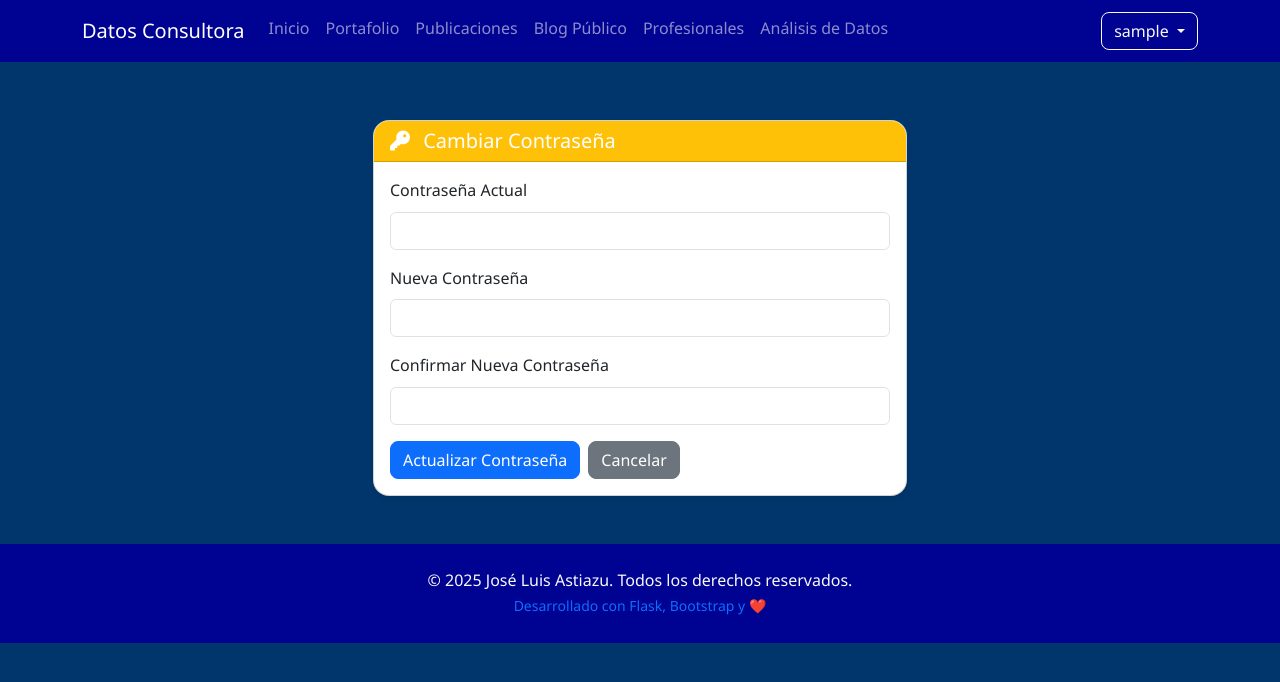
After one commit to astiazu/bioforge-pro, a Flask app: page /profiles/private/cambiar-pass in a window 1280 px wide. The commit adds this page. Shown: the top 682 px of the page. Run offline with Flask 3, Linux system fonts and the light colour scheme; the visitor is signed in with stand-in values (Sample User, id 1).

Commit message:
feat: mejora en gestión de ubicaciones y password

```diff
--- a/app/routes.py
+++ b/app/routes.py
@@ -16,7 +16,8 @@ from app.models import User, Note, Publication, NoteStatus, Clinic, Availability
 from app import db, mail
 from flask_mail import Message
 from app.utils import upload_to_cloudinary, enviar_mensaje_telegram
-
+import secrets
+import string
 import re
 import chardet
 
@@ -1415,30 +1416,52 @@ def nuevo_consultorio():
 @login_required
 def editar_consultorio(clinic_id):
     clinic = Clinic.query.get_or_404(clinic_id)
+
     if clinic.doctor_id != current_user.id:
-        flash('No puedes editar este consultorio', 'danger')
-        return redirect(url_for('routes.mi_perfil', doctor_id=current_user.id))
+        flash("Acceso denegado", "danger")
+        return redirect(url_for('routes.mi_agenda'))
+
     if request.method == 'POST':
-        clinic.name = request.form.get('name', '').strip()
-        clinic.address = request.form.get('address', '').strip()
-        clinic.phone = request.form.get('phone', '').strip()
-        clinic.specialty = request.form.get('specialty', '').strip()
-        db.session.commit()
-        flash('✅ Consultorio actualizado', 'success')
-        return redirect(url_for('routes.mi_perfil', doctor_id=current_user.id))
+        name = request.form.get('name', '').strip()
+        address = request.form.get('address', '').strip()
+        phone = request.form.get('phone', '').strip()
+        specialty = request.form.get('specialty', '').strip()
+
+        if not name or not address:
+            flash("Nombre y dirección son obligatorios", "error")
+        else:
+            clinic.name = name
+            clinic.address = address
+            clinic.phone = phone
+            clinic.specialty = specialty
+            db.session.commit()
+            flash("✅ La ubicación fue actualizada correctamente", "success")
+            return redirect(url_for('routes.mi_agenda'))
+
     return render_template('editar_consultorio.html', clinic=clinic)
 
 @routes.route('/consultorio/<int:clinic_id>/eliminar', methods=['POST'])
 @login_required
 def eliminar_consultorio(clinic_id):
     clinic = Clinic.query.get_or_404(clinic_id)
+
     if clinic.doctor_id != current_user.id:
-        flash('No puedes eliminar este consultorio', 'danger')
-        return redirect(url_for('routes.mi_perfil', doctor_id=current_user.id))
-    db.session.delete(clinic)
-    db.session.commit()
-    flash('🗑️ Consultorio eliminado', 'info')
-    return redirect(url_for('routes.mi_perfil', doctor_id=current_user.id))
+        return "Acceso denegado", 403
+
+    try:
+        # Eliminar primero las agendas y disponibilidad
+        Schedule.query.filter_by(clinic_id=clinic_id).delete()
+        Availability.query.filter_by(clinic_id=clinic_id).delete()
+
+        db.session.delete(clinic)
+        db.session.commit()
+        flash("🗑️ La ubicación fue eliminada correctamente", "info")
+    except Exception as e:
+        db.session.rollback()
+        flash("❌ Error al eliminar la ubicación", "danger")
+        print(f"Error: {e}")
+
+    return redirect(url_for('routes.mi_agenda'))
 
 @routes.route("/turnos/<int:clinic_id>")
 def turnos_por_clinica(clinic_id):
@@ -1955,75 +1978,102 @@ def contacto():
 
     return redirect(url_for('routes.index'))
 
+def generar_contrasena(longitud=10):
+    alfabeto = string.ascii_letters + string.digits + "!@#$%"
+    return ''.join(secrets.choice(alfabeto) for _ in range(longitud))
+
 @routes.route('/subscribe', methods=['POST'])
 def subscribe():
-    email = request.form.get('email', '').strip()
+    email = request.form.get('email', '').strip().lower()
 
     if not email:
         flash('Por favor ingresa un email válido', 'error')
         return redirect(request.referrer or url_for('routes.index'))
 
-    # Evitar duplicados
+    # Verificar si ya es suscriptor o usuario
     if Subscriber.query.filter_by(email=email).first():
-        flash('✅ Ya estás suscripto. ¡Gracias!', 'info')
+        flash('✅ Ya estás suscrito. ¡Revisa tu bandeja!', 'info')
         return redirect(request.referrer or url_for('routes.index'))
 
-    # Guardar suscriptor
-    subscriber = Subscriber(email=email)
-    db.session.add(subscriber)
+    if User.query.filter_by(email=email).first():
+        flash('✅ Este email ya está registrado como usuario.', 'info')
+        return redirect(request.referrer or url_for('routes.index'))
 
     try:
+        # Crear suscriptor
+        subscriber = Subscriber(email=email)
+        db.session.add(subscriber)
+
+        # Generar credenciales
+        username_base = email.split('@')[0]
+        username = username_base
+        counter = 1
+        while User.query.filter_by(username=username).first():
+            username = f"{username_base}{counter}"
+            counter += 1
+
+        password = generar_contrasena()
+
+        # Crear usuario
+        user = User(
+            username=username,
+            email=email,
+            is_professional=False,
+            is_admin=False
+        )
+        user.set_password(password)
+        db.session.add(user)
         db.session.commit()
 
-        # ✅ Enviar correo de bienvenida
+        # Enviar correo de bienvenida con credenciales
         try:
             msg = Message(
-                subject="✅ ¡Bienvenido a nuestro newsletter!",
+                subject="✅ ¡Bienvenido! Tu cuenta ha sido creada",
                 recipients=[email],
                 body=f"""
-                Hola,
-
-                ¡Gracias por suscribirte a nuestro newsletter!
-
-                Pronto recibirás contenido exclusivo sobre:
-                - Análisis de datos
-                - Python
-                - Casos de éxito reales
-                - Cursos y talleres prácticos sobre IA
-                - Automatización
-                - Notas de Interés, etc ...
-
-                Saludos,
-                José Luis Astiazu
-                """.strip(),
-                html=f"""
-                <h2>✅ ¡Bienvenido a nuestro newsletter!</h2>
-                <p>Hola,</p>
-                <p>¡Gracias por suscribirte a nuestro newsletter!</p>
-                <h4>Pronto recibirás contenido exclusivo sobre:</h4>
-                <ul>
-                    <li>Análisis de datos</li>
-                    <li>Python</li>
-                    <li>Casos de éxito reales</li>
-                    <li>Cursos y talleres prácticos sobre IA</li>
-                    <li>Automatización</li>
-                    <li>Notas de Interés, etc... </li>
-                </ul>
-                <p>Saludos,<br>
-                <strong>José Luis Astiazu</strong></p>
-                """
+            Hola,
+
+            Tu acceso al contenido exclusivo ha sido activado.
+
+            📌 Datos de acceso:
+            Usuario: {username}
+            Contraseña: {password}
+
+            👉 Ingresa aquí: https://bioforge-pro.onrender.com/auth/login
+
+            Te recomendamos cambiar tu contraseña después del primer inicio de sesión.
+
+            Este mensaje fue generado automáticamente.
+                            """.strip(),
+                            html=f"""
+            <h2>✅ ¡Bienvenido!</h2>
+            <p>Tu acceso al contenido exclusivo ha sido activado.</p>
+
+            <h4>Datos de acceso:</h4>
+            <ul>
+                <li><strong>Usuario:</strong> {username}</li>
+                <li><strong>Contraseña:</strong> <code>{password}</code></li>
+            </ul>
+
+            <p><a href="https://bioforge-pro.onrender.com/auth/login" class="btn btn-primary">Iniciar sesión</a></p>
+
+            <p><small>Te recomendamos cambiar tu contraseña después del primer inicio de sesión.</small></p>
+
+            <hr>
+            <p><em>Este mensaje fue generado automáticamente.</em></p>
+                            """.strip()
             )
             mail.send(msg)
         except Exception as e:
             current_app.logger.error(f"Error al enviar email de bienvenida: {str(e)}")
-            # No falla si el email no se envía, pero se registra
-
-        flash('✅ ¡Gracias por suscribirte! Revisa tu email para confirmación.', 'success')
+            # No falla si el email no se envía, pero se registra igual
+
+        flash('✅ ¡Gracias por suscribirte! Revisa tu email para tus credenciales.', 'success')
 
     except Exception as e:
         db.session.rollback()
         current_app.logger.error(f"Error al guardar suscriptor: {str(e)}")
-        flash('❌ Hubo un error al guardar tu suscripción. Intenta más tarde.', 'danger')
+        flash('❌ Hubo un error. Intenta más tarde.', 'danger')
 
     return redirect(request.referrer or url_for('routes.index'))
 
@@ -2456,6 +2506,43 @@ def editar_tarea(task_id):
         return redirect(url_for('routes.ver_tareas'))
 
     return render_template('editar_tarea.html', task=task)
+
+@routes.route('/profiles/private/cambiar-pass', methods=['GET', 'POST'])
+@login_required
+def cambiar_pass():
+    if request.method == 'POST':
+        current_password = request.form.get('current_password')
+        new_password = request.form.get('new_password')
+        confirm_password = request.form.get('confirm_password')
+
+        # Validar contraseña actual
+        if not current_user.check_password(current_password):
+            flash('❌ La contraseña actual es incorrecta', 'error')
+            return render_template('cambiar_pass.html')
+
+        # Validar nueva contraseña
+        if len(new_password) < 6:
+            flash('❌ La nueva contraseña debe tener al menos 6 caracteres', 'error')
+            return render_template('cambiar_pass.html')
+
+        if new_password != confirm_password:
+            flash('❌ Las contraseñas no coinciden', 'error')
+            return render_template('cambiar_pass.html')
+
+        # Cambiar contraseña
+        current_user.set_password(new_password)
+        db.session.commit()
+
+        # Opcional: cerrar sesión después del cambio
+        # from flask_login import logout_user
+        # logout_user()
+        # flash('✅ Contraseña cambiada. Inicia sesión con tu nueva contraseña.', 'success')
+        # return redirect(url_for('auth.login'))
+
+        flash('✅ Contraseña actualizada correctamente', 'success')
+        return redirect(url_for('routes.mi_perfil'))
+
+    return render_template('/profiles/private/cambiar_pass.html')
 
 # ✅ Mover esta función fuera de cualquier ruta
 def generar_disponibilidad_automatica(schedule, semanas=52):
--- a/templates/base.html
+++ b/templates/base.html
@@ -82,11 +82,21 @@
                                 <a class="dropdown-item" href="{{ url_for('routes.mi_perfil') }}">
                                     <i class="fas fa-user-circle me-2"></i>Mi Perfil
                                 </a>
+                            </li>
+                            <li>
                                 <a class="dropdown-item" href="{{ url_for('routes.notes') }}">
                                     <i class="fas fa-newspaper me-2"></i>Mis Notas
                                 </a>
+                            </li>
+                            <li>
                                 <a class="dropdown-item" href="{{ url_for('routes.mi_agenda') }}">
-                                    <i class="fa-regular fa-calendar m2"></i> Mi Agenda
+                                    <i class="fa-regular fa-calendar me-2"></i> Mi Agenda
+                                </a>
+                            </li>
+                            <!-- Cambiar contraseña -->
+                            <li>
+                                <a class="dropdown-item" href="{{ url_for('routes.cambiar_pass') }}">
+                                    <i class="fas fa-key me-2"></i>Cambiar Contraseña
                                 </a>
                             </li>
 
--- a/templates/confirmacion_turno.html
+++ b/templates/confirmacion_turno.html
@@ -17,6 +17,6 @@
         </div>
     </div>
 
-    <a href="{{ url_for('routes.profesionales') }}" class="btn btn-primary mt-4">Ver otros médicos</a>
+    <a href="{{ url_for('routes.profesionales') }}" class="btn btn-primary mt-4">Ver otros Profesionales</a>
 </div>
 {% endblock %}
--- a/templates/editar_consultorio.html
+++ b/templates/editar_consultorio.html
@@ -23,7 +23,7 @@
         </div>
         <div class="d-flex gap-2">
             <button type="submit" class="btn btn-success">Actualizar</button>
-            <a href="{{ url_for('routes.perfil_medico', doctor_id=current_user.id) }}" class="btn btn-secondary">Cancelar</a>
+            <a href="{{ url_for('routes.mi_perfil', doctor_id=current_user.id) }}" class="btn btn-secondary">Cancelar</a>
         </div>
     </form>
 </div>
--- a/templates/nuevo_consultorio.html
+++ b/templates/nuevo_consultorio.html
@@ -26,7 +26,7 @@
                 <div class="mb-3">
                     <label for="specialty" class="form-label">Especialidad</label>
                     <input type="text" class="form-control" id="specialty" name="specialty"
-                           placeholder="Ej: Ginecología, Cardiología">
+                           placeholder="Ej: Arquitectura, Tecnologia, Consultoría, Ginecología, Cardiología">
                 </div>
                 <div class="d-flex gap-2">
                     <button type="submit" class="btn btn-primary">Crear Nueva Ubicación</button>
--- /dev/null
+++ b/templates/profiles/private/cambiar_pass.html
@@ -0,0 +1,37 @@
+<!-- templates/cambiar_pass.html -->
+{% extends "base.html" %}
+{% block title %}Cambiar Contraseña{% endblock %}
+
+{% block content %}
+<div class="container mt-5">
+    <div class="row justify-content-center">
+        <div class="col-lg-6">
+            <div class="card shadow-sm">
+                <div class="card-header bg-warning text-white">
+                    <h5 class="mb-0"><i class="fas fa-key me-2"></i> Cambiar Contraseña</h5>
+                </div>
+                <div class="card-body">
+                    <form method="POST">
+                        <div class="mb-3">
+                            <label for="current_password" class="form-label">Contraseña Actual</label>
+                            <input type="password" class="form-control" id="current_password" name="current_password" required>
+                        </div>
+                        <div class="mb-3">
+                            <label for="new_password" class="form-label">Nueva Contraseña</label>
+                            <input type="password" class="form-control" id="new_password" name="new_password" required minlength="6">
+                        </div>
+                        <div class="mb-3">
+                            <label for="confirm_password" class="form-label">Confirmar Nueva Contraseña</label>
+                            <input type="password" class="form-control" id="confirm_password" name="confirm_password" required>
+                        </div>
+                        <div class="d-flex gap-2">
+                            <button type="submit" class="btn btn-primary">Actualizar Contraseña</button>
+                            <a href="{{ url_for('routes.mi_perfil') }}" class="btn btn-secondary">Cancelar</a>
+                        </div>
+                    </form>
+                </div>
+            </div>
+        </div>
+    </div>
+</div>
+{% endblock %}
--- a/templates/public/calendario_turnos.html
+++ b/templates/public/calendario_turnos.html
@@ -6,7 +6,7 @@
     <div class="row">
         <div class="col-lg-8">
             <h3>{{ doctor.username }} - Agenda de visitas</h3>
-            <p class="text-muted">Selecciona un día con disponibilidad para ver los horarios.</p>
+            <p class="text-secondary">Selecciona un día con disponibilidad para ver los horarios.</p>
             <div id="calendar"
                  data-doctor-id="{{ doctor.id }}"
                  data-clinic-id="{{ clinic.id }}">
```
Also changed, not shown: templates/mi_agenda.html (+57 -10 lines).
